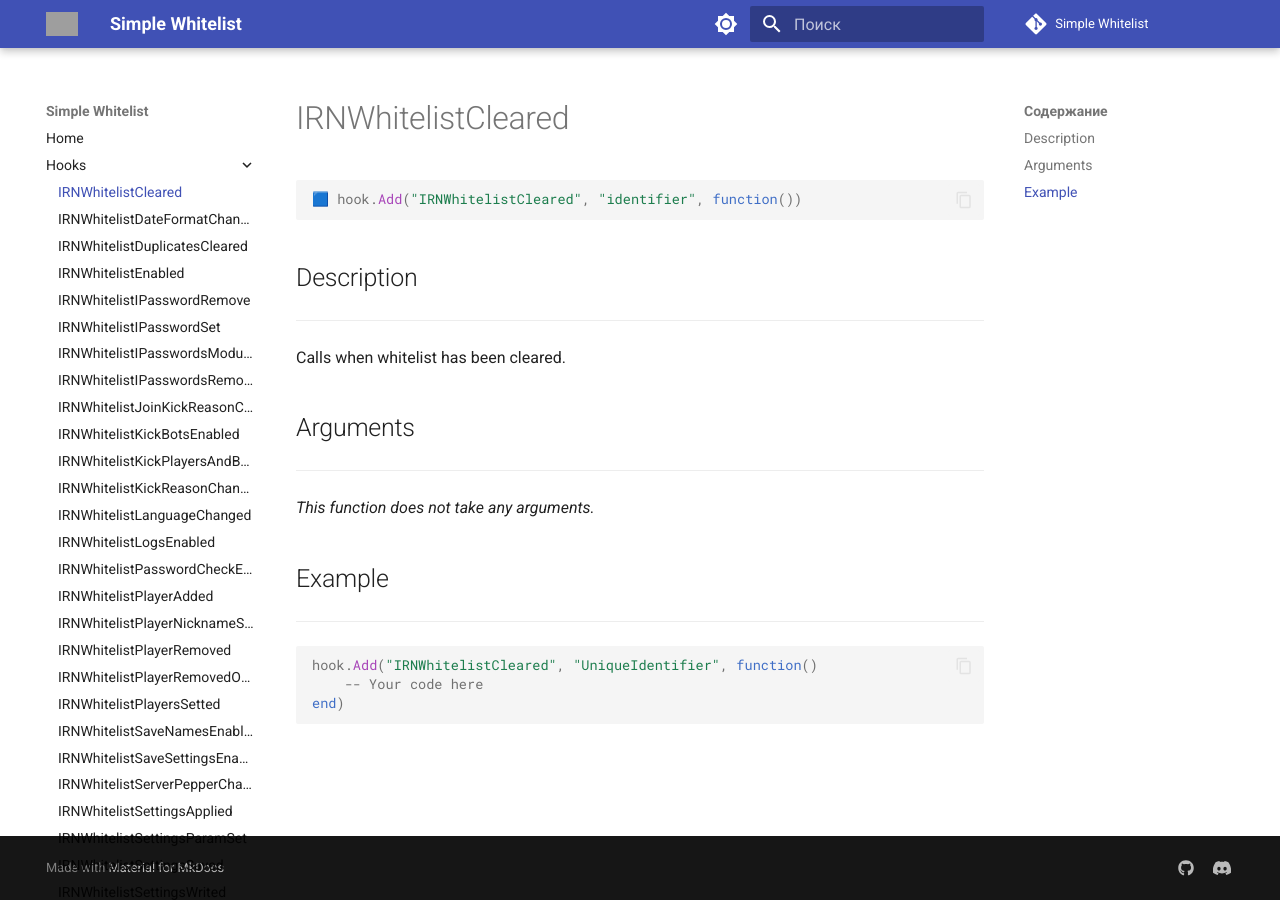
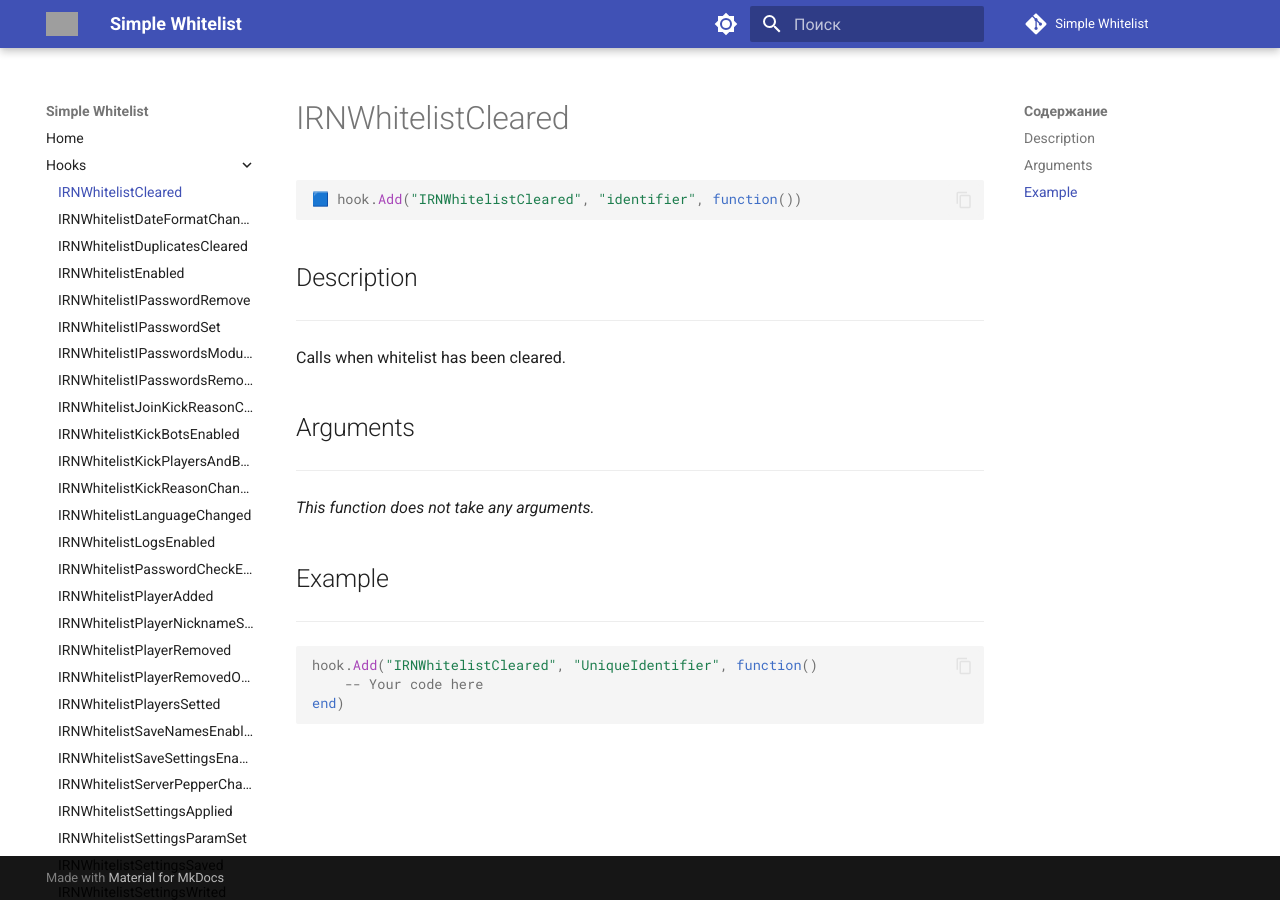
Before and after one commit to Enalian/simple_whitelist, an MkDocs documentation site: the page built from docs/Hooks/IRNWhitelistCleared.md, in a window 1280 px wide. Built offline with MkDocs 1.6.1 and Material for MkDocs 9.7.7, drawn with Linux system fonts in a browser that asks for light colours; comment, search, counter and statistics services are not loaded; some of the changed lines change nothing that is shown; grey boxes are pictures that could not be loaded.

```diff
--- a/mkdocs.yml
+++ b/mkdocs.yml
@@ -221,20 +221,9 @@
       lang:
         - ru
         - en
-  - awesome-pages
   - git-revision-date-localized:
       enable_creation_date: true
       type: date
-
-# Блок соцсетей в подвале (Footer)
-extra:
-  social:
-    - icon: fontawesome/brands/github
-      link: https://github.com/Enalian
-      name: Исходный код на GitHub
-    - icon: fontawesome/brands/discord
-      link: https://discord.gg/gRc4UcXwTY
-      name: Наш сервер в Discord
 
 # Расширения Markdown (Табы, Спойлеры, Блоки кода)
 markdown_extensions:
```
Also changed, not shown: 1 other file.
